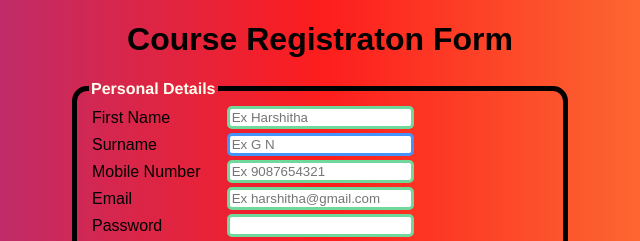
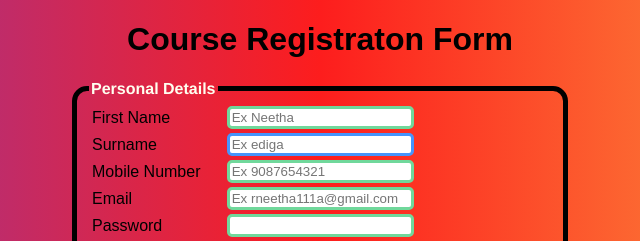
Before and after one commit to Neetha49/Form-project, a plain HTML site: page index.html in a window 1280 px wide. Shown: the top 241 px of the page, 320-960 px from the left. Drawn offline with Linux system fonts and the light colour scheme; a web font is replaced by a local one.

Commit message:
index.html

```diff
--- a/index.html
+++ b/index.html
@@ -18,13 +18,13 @@
         <table>
             <tr>
                 <td><label for="">First Name </label></td>
-                <td><input type="text" placeholder="Ex Harshitha" required name="firstname"> <p>Enter the name</p>
+                <td><input type="text" placeholder="Ex Neetha" required name="firstname"> <p>Enter the name</p>
                 </td>
 
             </tr>
             <tr>
                 <td><label for="">Surname</label></td>
-                <td><input type="text"placeholder="Ex G N" name="Surname" optional ><p>Enter the Surname</p></td>
+                <td><input type="text"placeholder="Ex ediga" name="Surname" optional ><p>Enter the Surname</p></td>
             </tr>
             <tr>
                 <td> <label for="">Mobile Number</label></td>
@@ -32,7 +32,7 @@
             </tr>
             <tr>
                 <td><label for="">Email</label></td>
-                <td><input type="email" placeholder="Ex harshitha@gmail.com" required name="email"><p>Enter the mail</p> <img src="./checked.png" alt="" id="correct">
+                <td><input type="email" placeholder="Ex rneetha111a@gmail.com" required name="email"><p>Enter the mail</p> <img src="./checked.png" alt="" id="correct">
                 <img src="./cross.png" alt="" id="wrong"></td>
             </tr>
             <tr>
```
